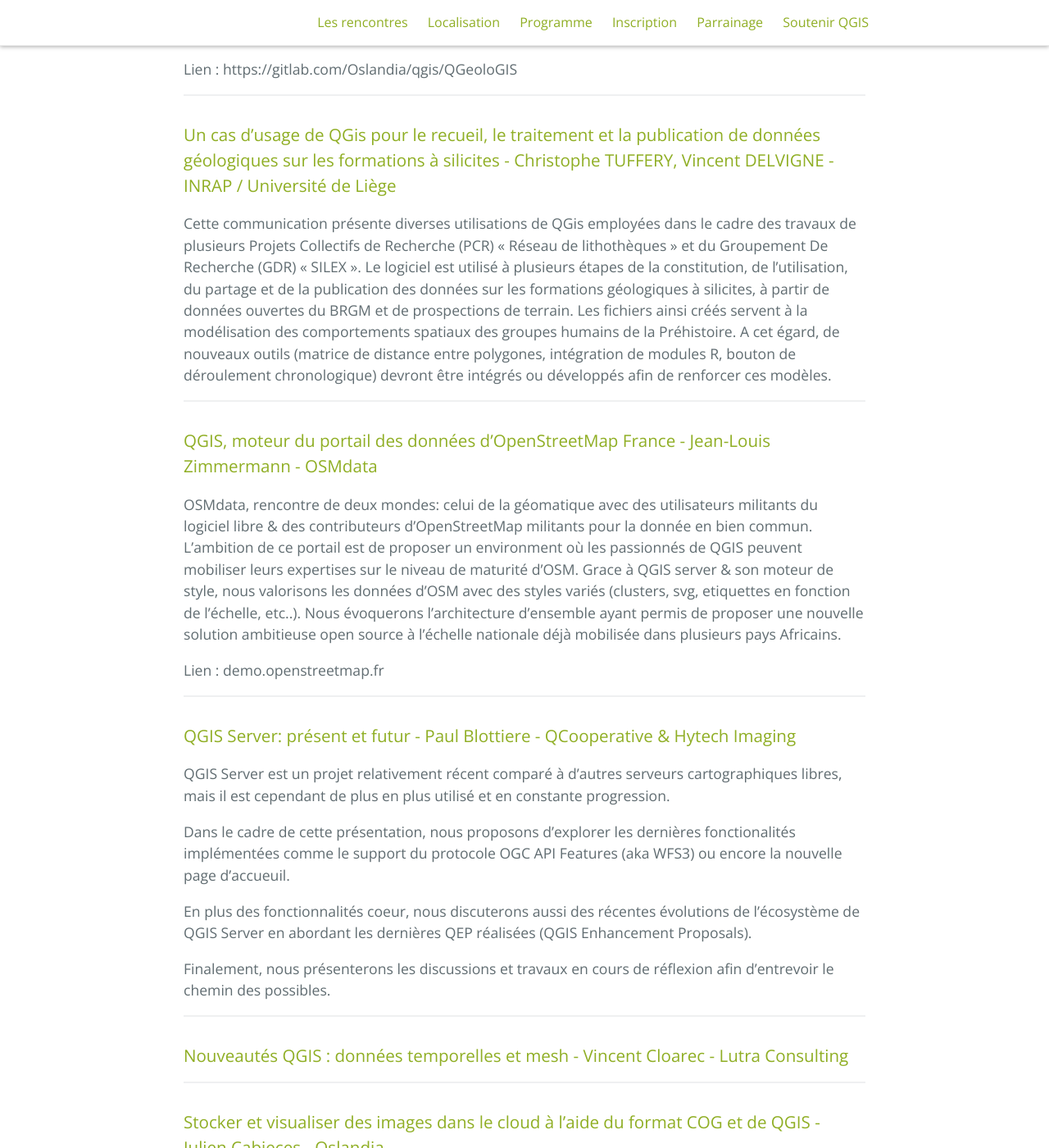
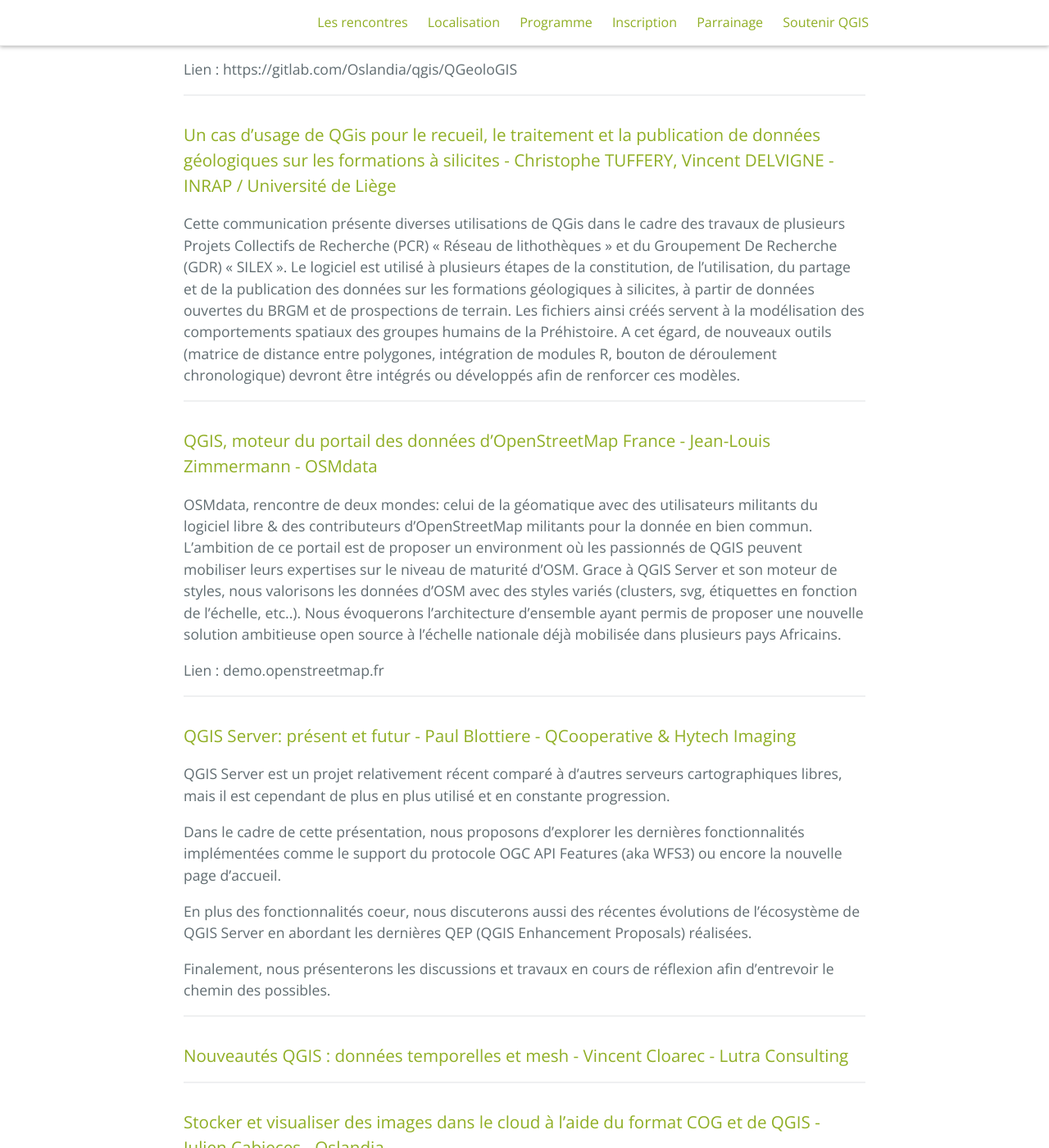
Before and after one commit to OSGeo-fr/QGIS-conf-fr-website, a Jekyll site: the page built from z20_programme.md, in a window 1280 px wide and 1400 px high, scrolled down 4745 px. Shown: the whole window at 82% size. Built offline with Jekyll 4.4.1, drawn with Linux system fonts in a browser that asks for light colours; some of the changed text lies outside the part shown.

Commit message:
fix typo

```diff
--- a/z20_programme.md
+++ b/z20_programme.md
@@ -116,7 +116,7 @@ _______________________
 
 ### Un cas d'usage de QGis pour le recueil, le traitement et la publication de données géologiques sur les formations à silicites - Christophe TUFFERY, Vincent DELVIGNE - INRAP / Université de Liège
 
-Cette communication présente diverses utilisations de QGis employées dans le cadre des travaux de plusieurs Projets Collectifs de Recherche (PCR) « Réseau de lithothèques » et du Groupement De Recherche (GDR) « SILEX ». Le logiciel est utilisé à plusieurs étapes de la constitution, de l’utilisation, du partage et de la publication des données sur les formations géologiques à silicites, à partir de données ouvertes du BRGM et de prospections de terrain. Les fichiers ainsi créés servent à la modélisation des comportements spatiaux des groupes humains de la Préhistoire. A cet égard, de nouveaux outils (matrice de distance entre polygones, intégration de modules R, bouton de déroulement chronologique) devront être intégrés ou développés afin de renforcer ces modèles.
+Cette communication présente diverses utilisations de QGis dans le cadre des travaux de plusieurs Projets Collectifs de Recherche (PCR) « Réseau de lithothèques » et du Groupement De Recherche (GDR) « SILEX ». Le logiciel est utilisé à plusieurs étapes de la constitution, de l’utilisation, du partage et de la publication des données sur les formations géologiques à silicites, à partir de données ouvertes du BRGM et de prospections de terrain. Les fichiers ainsi créés servent à la modélisation des comportements spatiaux des groupes humains de la Préhistoire. A cet égard, de nouveaux outils (matrice de distance entre polygones, intégration de modules R, bouton de déroulement chronologique) devront être intégrés ou développés afin de renforcer ces modèles.
 
 _______________________
 
@@ -124,7 +124,7 @@ _______________________
 
 OSMdata, rencontre de deux mondes: celui de la géomatique avec des utilisateurs militants du logiciel libre & des contributeurs d'OpenStreetMap militants pour la donnée en bien commun.
 L'ambition de ce portail est de proposer un environment où les passionnés de QGIS peuvent mobiliser leurs expertises sur le niveau de maturité d'OSM.
-Grace à QGIS server & son moteur de style, nous valorisons les données d'OSM avec des styles variés (clusters, svg, etiquettes en fonction de l’échelle, etc..).
+Grace à QGIS Server et son moteur de styles, nous valorisons les données d'OSM avec des styles variés (clusters, svg, étiquettes en fonction de l’échelle, etc..).
 Nous évoquerons l'architecture d’ensemble ayant permis de proposer une nouvelle solution ambitieuse open source à l’échelle nationale déjà mobilisée dans plusieurs pays Africains.
 
 Lien : demo.openstreetmap.fr
@@ -135,10 +135,9 @@ _______________________
 
 QGIS Server est un projet relativement récent comparé à d'autres serveurs cartographiques libres, mais il est cependant de plus en plus utilisé et en constante progression.
 
-Dans le cadre de cette présentation, nous proposons d'explorer les dernières fonctionalités implémentées comme le support du protocole OGC API Features (aka WFS3) ou encore la nouvelle page d'accueuil.
+Dans le cadre de cette présentation, nous proposons d'explorer les dernières fonctionnalités implémentées comme le support du protocole OGC API Features (aka WFS3) ou encore la nouvelle page d'accueil.
 
-En plus des fonctionnalités coeur, nous discuterons aussi des récentes évolutions de l'écosystème de QGIS Server en abordant les dernières QEP
-réalisées (QGIS Enhancement Proposals).
+En plus des fonctionnalités coeur, nous discuterons aussi des récentes évolutions de l'écosystème de QGIS Server en abordant les dernières QEP (QGIS Enhancement Proposals) réalisées.
 
 Finalement, nous présenterons les discussions et travaux en cours de réflexion afin d'entrevoir le chemin des possibles.
 
```
Also changed, not shown: other parts of z20_programme.md (+1 -1 lines).
